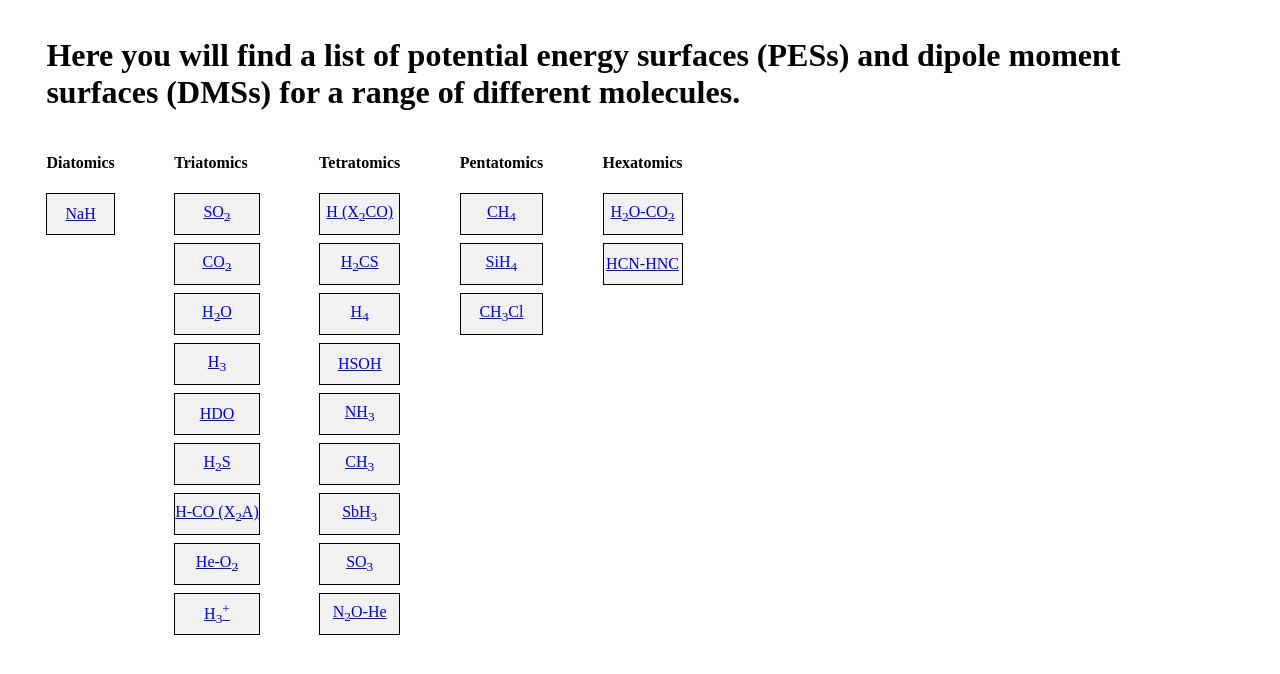
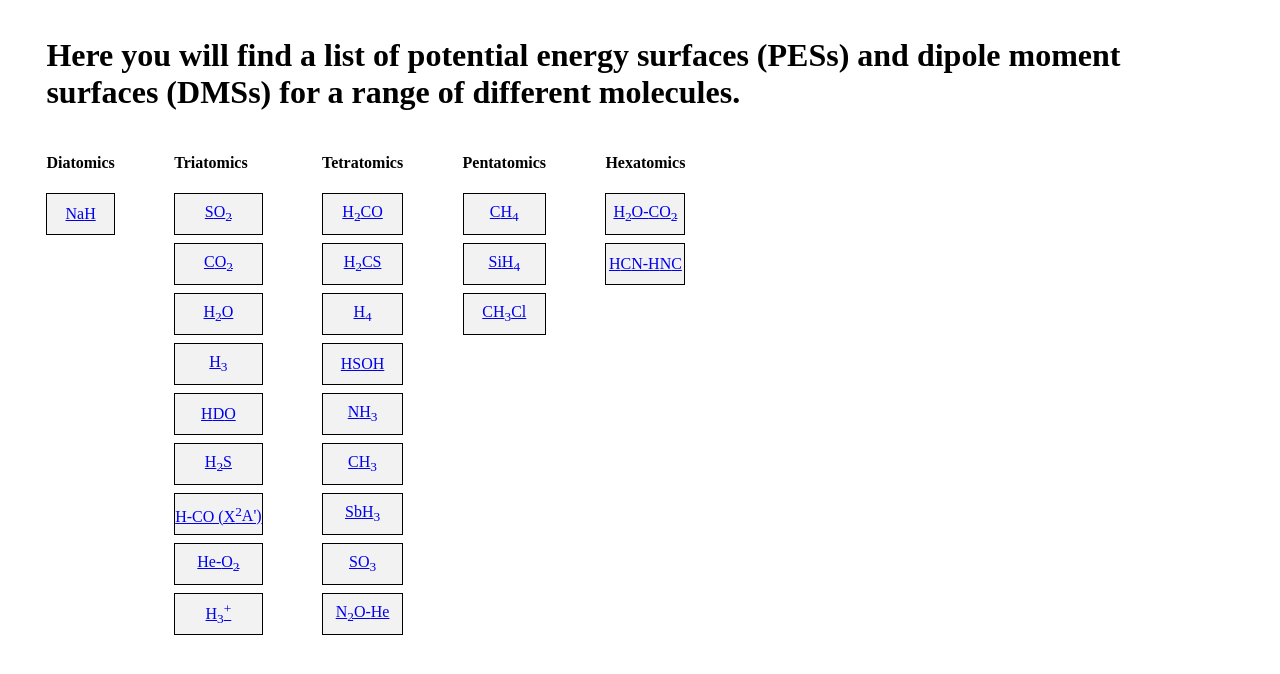
Before and after one commit to theneva/MOLIM-Library, a React app: page / in a window 1280 px wide. Shown: the top 674 px of the page. Built offline with nearby package versions, Linux system fonts and the light colour scheme; the HTML template or start-up script is replaced by a standard one.

Commit message:
Change minor mistakes in chemical formulas of molecules

```diff
--- a/src/script.js
+++ b/src/script.js
@@ -270,8 +270,8 @@ const molecules = [
   },
   {
     molecule: [
-      {value: "H-CO (X", sub: 2},
-      {value: "A)", sub: "1"},
+      {value: "H-CO (X", sup: 2},
+      {value: "A')", sub: "1"},
     ],
     numberOfAtoms: "3",
 
@@ -333,8 +333,8 @@ const molecules = [
   },
   {
     molecule: [
-      {value: "H (X", sub: "2"},
-      {value: "CO)", sub: "1"},
+      {value: "H", sub: "2"},
+      {value: "CO", sub: "1"},
     ],
     numberOfAtoms: "4",
 
@@ -498,7 +498,6 @@ const molecules = [
     numberOfAtoms: "4",
 
     potentialEnergySurface: {},
-
     dipoleMomentSurface: {
       exists: true,
       paperTitle: "A theoretical-spectroscopy, ab-initio-based study of the electronic ground state of 121SbH3",
```
